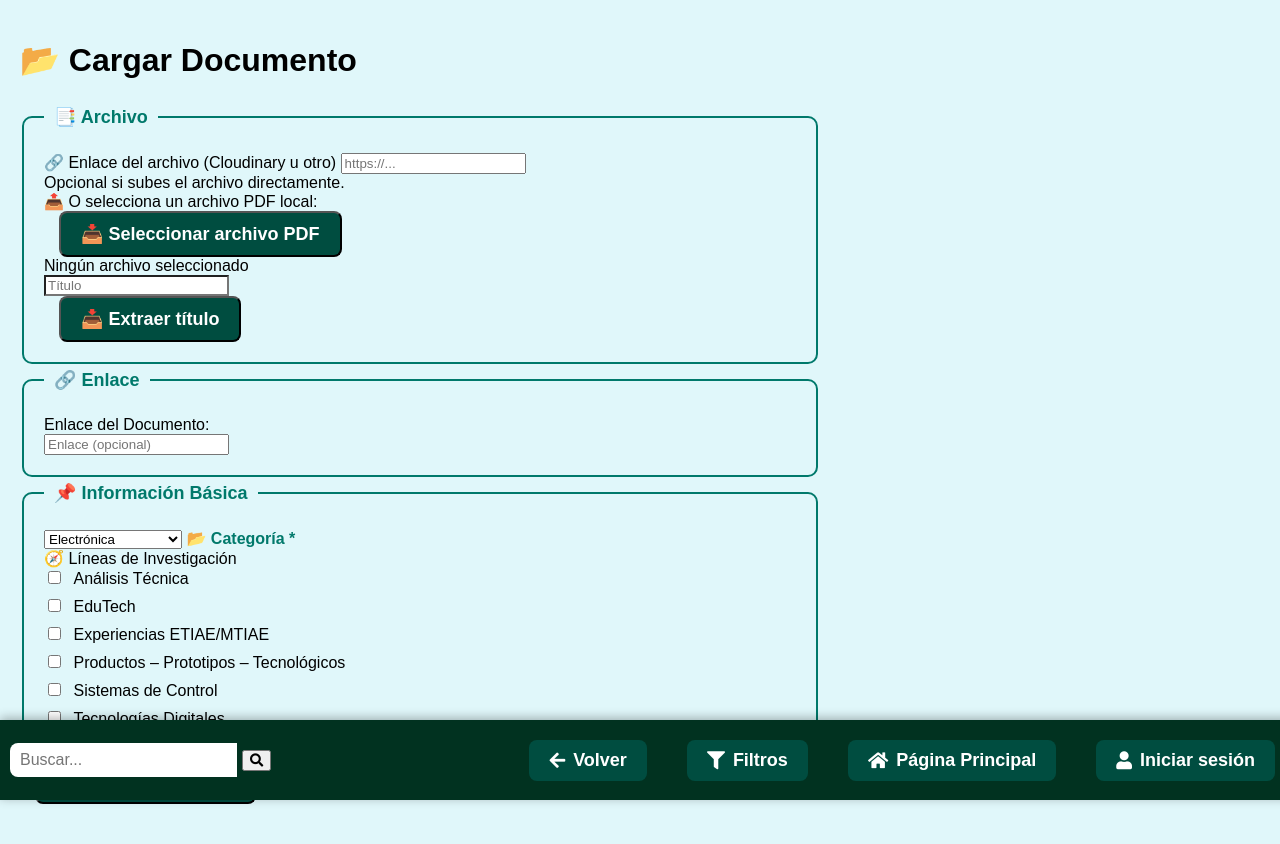
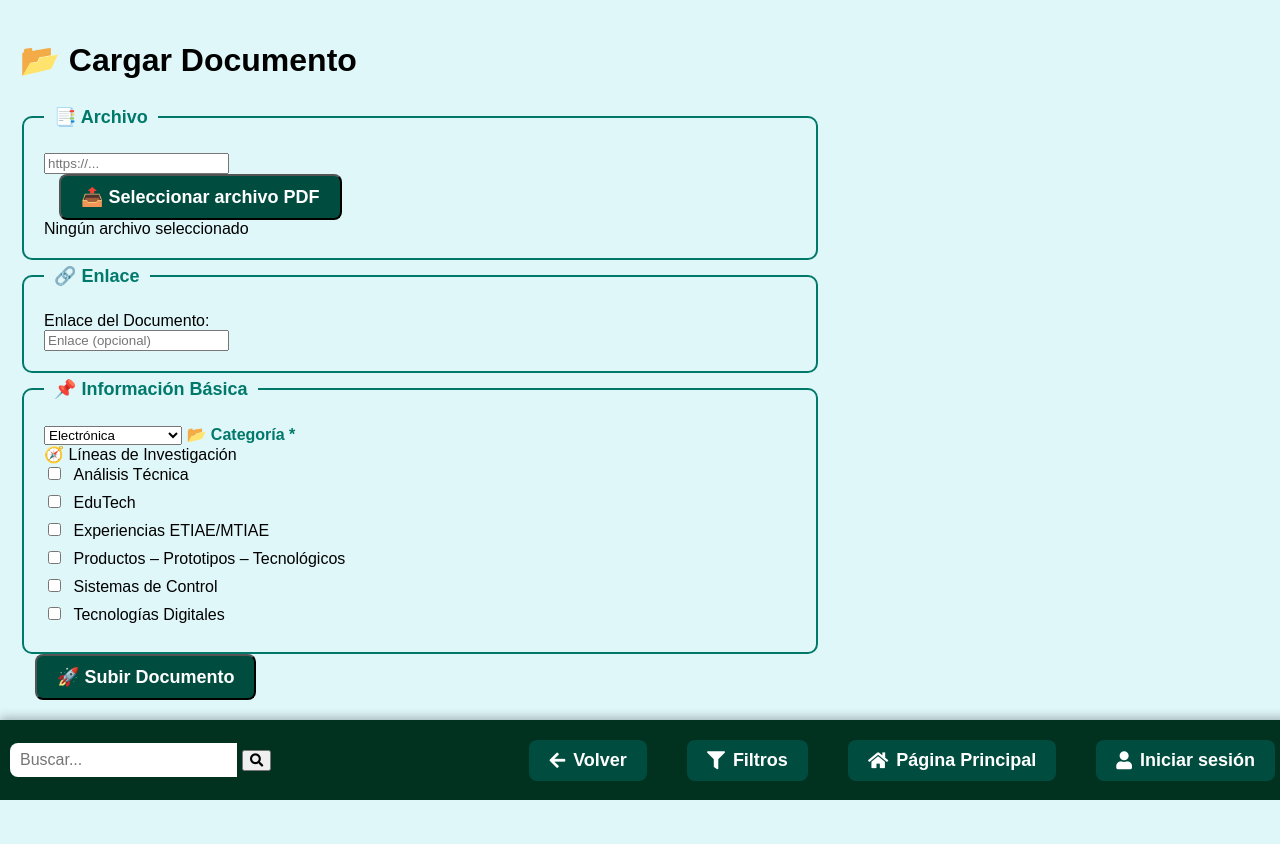
Before and after one commit to DiegoSuarez01/repositorio, a Django app: page /crear/ in a window 1280 px wide. Shown: the top 844 px of the page. After the commit the page ends 800 px from the top, so only its background shows below. Run offline with Django 5.2, Linux system fonts and the light colour scheme; data comes from the database, SQL or seed files in the repository.

Commit message:
cambios script

```diff
--- a/repositorio/templates/documento_form.html
+++ b/repositorio/templates/documento_form.html
@@ -14,33 +14,23 @@
                 <!-- 🔹 Sección de Archivo -->
                 <fieldset class="mb-4">
                   <legend class="fw-bold text-primary">📑 Archivo</legend>
+                  <div class="archivo-upload">
 
-                  <!-- Opción 1: Enlace directo (por ejemplo, de Cloudinary) -->
-                  <div class="mb-3">
-                    <label for="input-enlace" class="form-label fw-bold">🔗 Enlace del archivo (Cloudinary u otro)</label>
-                    <input type="url" id="input-enlace" name="enlace_archivo" placeholder="https://..." class="form-control">
-                    <div class="form-text">Opcional si subes el archivo directamente.</div>
-                  </div>
+                    <!-- ✅ Campo para pegar automáticamente el enlace generado -->
+                    <input type="url" id="enlace_archivo" name="enlace_archivo" placeholder="https://..." class="form-control mb-2">
 
-                  <!-- Opción 2: Subir archivo -->
-                  <div class="mb-3">
-                    <label class="fw-bold">📤 O selecciona un archivo PDF local:</label>
-                    <!-- Input oculto real -->
-                    <input type="file" id="archivo" name="archivo_pdf" accept=".pdf" style="display: none;" onchange="mostrarNombreArchivo(this)">
-
-                    <!-- Botón que abre el input oculto -->
-                    <button type="button" class="btn btn-outline-success w-100 py-3 rounded-4 fw-bold shadow-sm" onclick="document.getElementById('archivo').click()">
-                      📥 Seleccionar archivo PDF
+                    <!-- ✅ Botón estilizado para abrir el input file -->
+                    <button type="button" class="btn btn-outline-success w-100 py-3 rounded-4 fw-bold shadow-sm"
+                            onclick="document.getElementById('archivo').click()">
+                      📤 Seleccionar archivo PDF
                     </button>
 
-                    <!-- Nombre del archivo seleccionado -->
+                    <!-- ✅ Input de archivo oculto -->
+                    <input type="file" id="archivo" name="archivo_pdf" accept=".pdf" style="display: none;"
+                           onchange="mostrarNombreArchivo(this); subirArchivo(event)">
+
+                    <!-- ✅ Mostrar nombre del archivo cargado -->
                     <div id="archivo-nombre" class="mt-2 text-secondary fst-italic">Ningún archivo seleccionado</div>
-                  </div>
-
-                  <!-- Título y botón de extracción -->
-                  <div class="input-group mt-3">
-                    <input type="text" id="campo-titulo" name="titulo" class="form-control" placeholder="Título">
-                    <button type="button" id="btn-extraer" class="btn btn-outline-secondary">📥 Extraer título</button>
                   </div>
                 </fieldset>
 
@@ -157,13 +147,6 @@
     }
 </style>
 
-<!-- 🔹 Script para mostrar nombre del archivo seleccionado -->
-<script>
-      function mostrarNombreArchivo(input) {
-        const nombreArchivo = input.files.length > 0 ? input.files[0].name : "Ningún archivo seleccionado";
-        document.getElementById("archivo-nombre").textContent = nombreArchivo;
-      }
-</script>
 <script>
     const lineasPorCategoria = {
         "electronica": {{ linea_data.electronica|safe }},
@@ -195,34 +178,38 @@
     document.addEventListener("DOMContentLoaded", actualizarLineas);
 </script>
 <script>
-    function subirArchivo(event) {
+      function mostrarNombreArchivo(input) {
+        const nombre = input.files.length > 0 ? input.files[0].name : "Ningún archivo seleccionado";
+        document.getElementById("archivo-nombre").textContent = nombre;
+      }
+
+      function subirArchivo(event) {
         const archivo = event.target.files[0];
         if (!archivo) return;
 
         const formData = new FormData();
         formData.append("file", archivo);
-        formData.append("upload_preset", "tu_upload_preset");  // cambia esto
-        formData.append("cloud_name", "tu_nombre_cloud");      // cambia esto también
+        formData.append("upload_preset", "mi_preset");  // 🔁 Reemplaza por tu upload preset
+        formData.append("cloud_name", "dacj8yaea");      // 🔁 Tu cloud name real
 
-        fetch("https://api.cloudinary.com/v1_1/tu_nombre_cloud/raw/upload", {
-            method: "POST",
-            body: formData
+        fetch("https://api.cloudinary.com/v1_1/dacj8yaea/raw/upload", {
+          method: "POST",
+          body: formData
         })
-        .then(r => r.json())
+        .then(response => response.json())
         .then(data => {
+          if (data.secure_url) {
             document.getElementById("enlace_archivo").value = data.secure_url;
-            document.getElementById("archivo-nombre").textContent = archivo.name;
+            alert("✅ Archivo subido correctamente a Cloudinary.");
+          } else {
+            alert("❌ Error al subir el archivo.");
+          }
         })
-        .catch(error => {
-            console.error("Error al subir archivo:", error);
-            alert("❌ Falló la subida a Cloudinary.");
+        .catch(err => {
+          console.error("Error al subir a Cloudinary:", err);
+          alert("❌ Error al subir archivo.");
         });
-    }
+      }
 </script>
 
 {% endblock %}
-
-import requests
-url = "https://res.cloudinary.com/dacj8yaea/raw/upload/v1753476562/rm5xphlouwofb7ofn2u9.pdf"
-r = requests.get(url)
-print(r.status_code)
```
